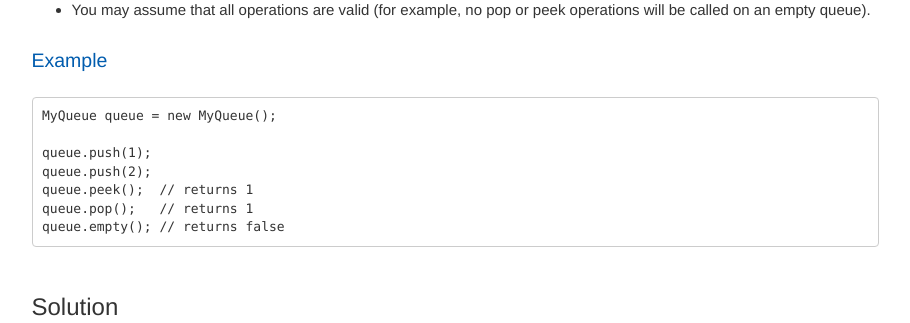
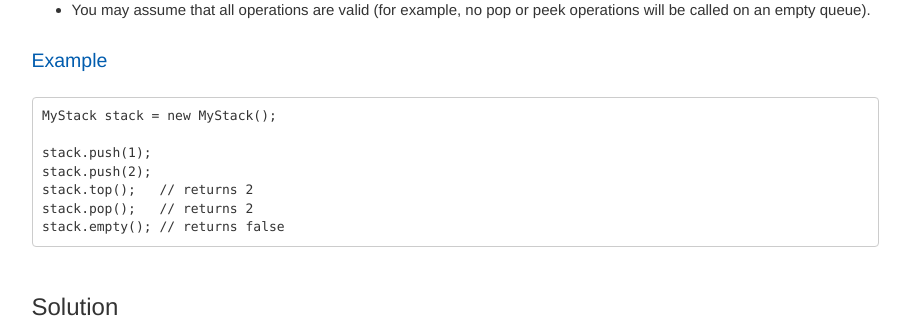
Before and after one commit to HungryOrc/hungryorc.github.io, a Jekyll site: the page built from pages/algorithm/algorithm_implement_stack_with_queues.md, in a window 1280 px wide. Shown: the part 592-915 px from the top of the page, without its empty margins (331-1241 px from the left). Built offline with Jekyll 4.4.1, drawn with Linux system fonts in a browser that asks for light colours; nearby versions of some CDN libraries; comment, search, counter and statistics services are not loaded.

Commit message:
Update algorithm_implement_stack_with_queues.md

````diff
--- a/pages/algorithm/algorithm_implement_stack_with_queues.md
+++ b/pages/algorithm/algorithm_implement_stack_with_queues.md
@@ -25,13 +25,13 @@ Notice:
 
 ### Example
 ```
-MyQueue queue = new MyQueue();
+MyStack stack = new MyStack();
 
-queue.push(1);
-queue.push(2);
-queue.peek();  // returns 1
-queue.pop();   // returns 1
-queue.empty(); // returns false
+stack.push(1);
+stack.push(2);
+stack.top();   // returns 2
+stack.pop();   // returns 2
+stack.empty(); // returns false
 ```
 
 ## Solution
````
